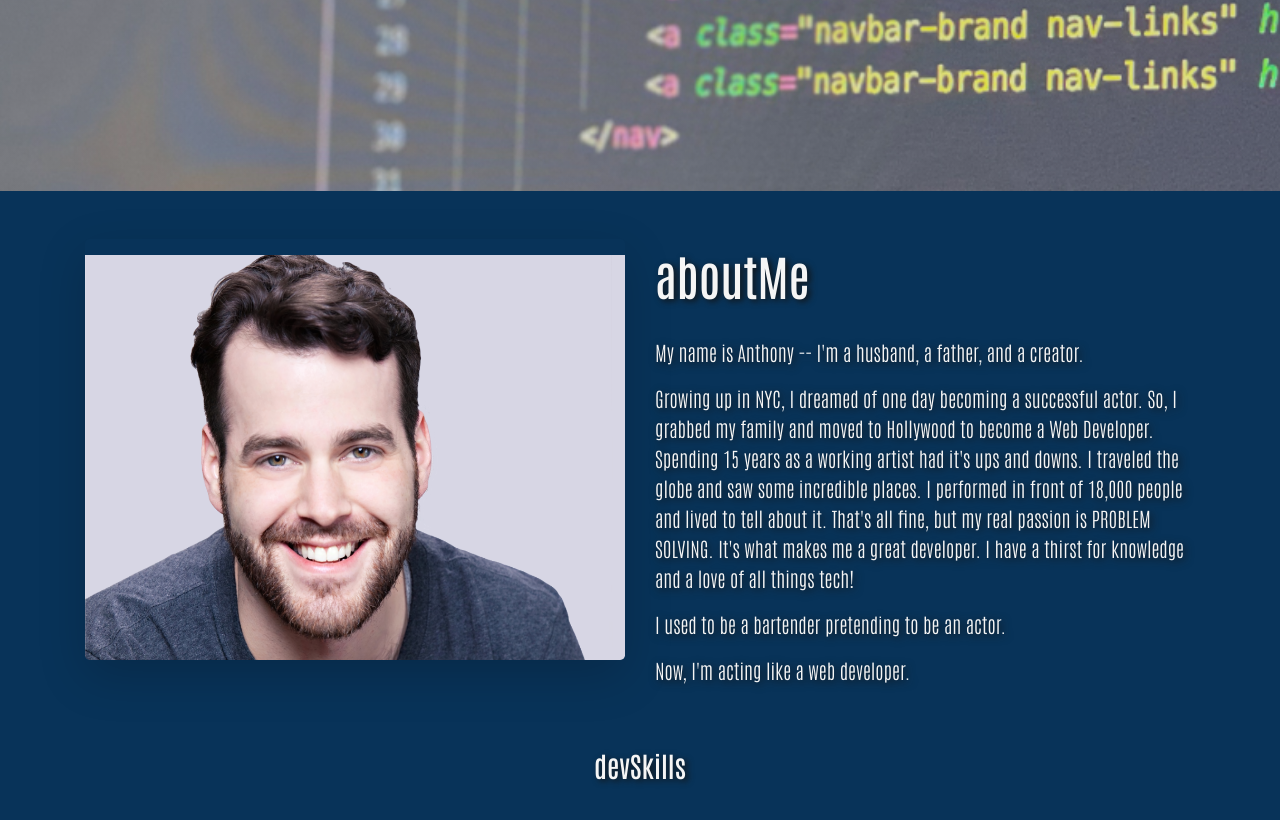
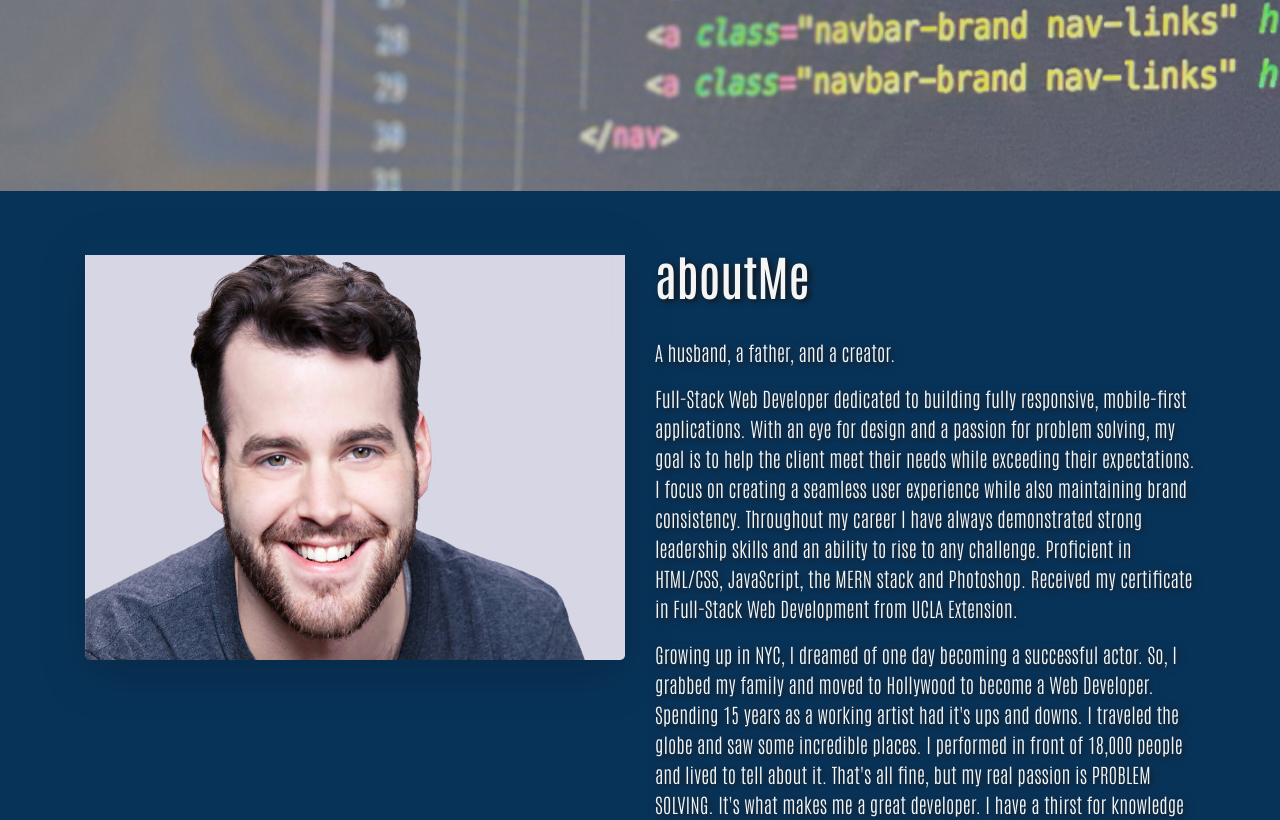
Before and after one commit to anthonyapicella/react-portfolio, a React (Create React App) app: page / in a window 1280 px wide. Shown: the part 715-1535 px from the top of the page. Built offline with nearby package versions, Linux system fonts and the light colour scheme.

Commit message:
Fixed about me section

```diff
--- a/src/components/AboutMe.js
+++ b/src/components/AboutMe.js
@@ -15,26 +15,31 @@ const AboutMe = () => {
 				</div>
 				<div className='col-lg-6 col-xm12 pt-2'>
 					<h2>aboutMe</h2> <br />
+					<p>A husband, a father, and a creator.</p>
 					<p>
-						My name is Anthony -- I'm a husband, a father, and a
-						creator.
-					</p>
-					<p>
-						Growing up in NYC, I dreamed of one day becoming a
-						successful actor. So, I grabbed my family and moved to
-						Hollywood to become a Web Developer. Spending 15 years
-						as a working artist had it's ups and downs. I traveled
-						the globe and saw some incredible places. I performed in
-						front of 18,000 people and lived to tell about it.
-						That's all fine, but my real passion is PROBLEM SOLVING.
-						It's what makes me a great developer. I have a thirst
-						for knowledge and a love of all things tech!
+						Full-Stack Web Developer dedicated to building fully responsive,
+						mobile-first applications. With an eye for design and a passion for
+						problem solving, my goal is to help the client meet their needs
+						while exceeding their expectations. I focus on creating a seamless
+						user experience while also maintaining brand consistency. Throughout
+						my career I have always demonstrated strong leadership skills and an
+						ability to rise to any challenge. Proficient in HTML/CSS,
+						JavaScript, the MERN stack and Photoshop. Received my certificate in Full-Stack
+						Web Development from UCLA Extension. </p>
+						<p>Growing up in NYC, I dreamed of
+						one day becoming a successful actor. So, I grabbed my family and
+						moved to Hollywood to become a Web Developer. Spending 15 years as a
+						working artist had it's ups and downs. I traveled the globe and saw
+						some incredible places. I performed in front of 18,000 people and
+						lived to tell about it. That's all fine, but my real passion is
+						PROBLEM SOLVING. It's what makes me a great developer. I have a
+						thirst for knowledge and a love of all things tech!
 					</p>
 					<p>I used to be a bartender pretending to be an actor.</p>
 					<p>Now, I'm acting like a web developer.</p>
 				</div>
 			</div>
-			<Skills/>
+			<Skills />
 		</div>
 	);
 };
```
Also changed, not shown: 15 other files (tests, documents, lock files or other folders).
